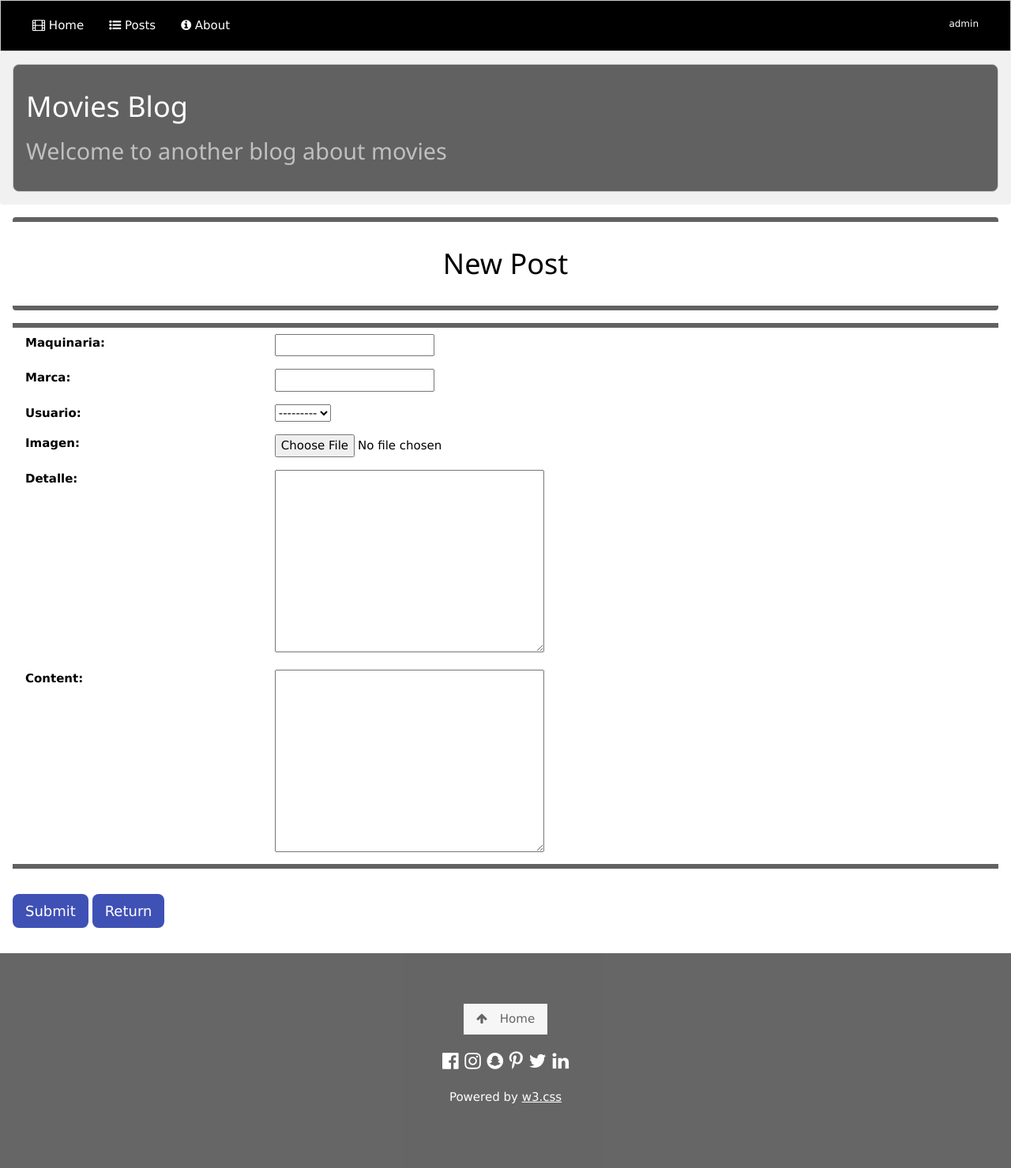
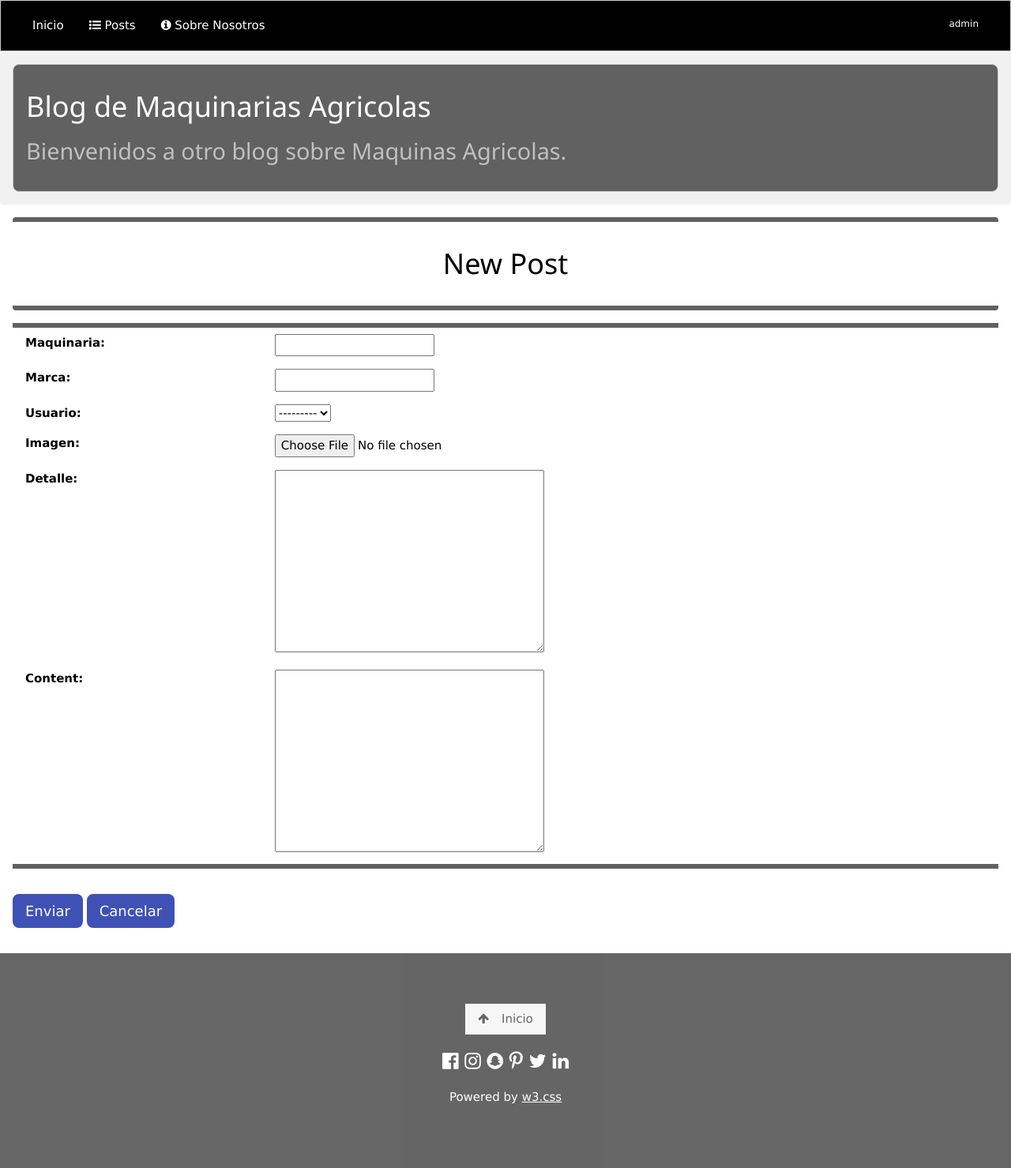
Before and after one commit to nahuelim/ProyectoFinal, a Django app: page /post_form/ in a window 1280 px wide. Shown: the whole page at 79% size. Run offline with Django 4.2, Linux system fonts and the light colour scheme; a user stored in the database is signed in; data comes from the database, SQL or seed files in the repository; both versions use the stored data as it was after the commit; some libraries are stand-ins or nearby versions.

Commit message:
Cambias a Español e Imagenes

```diff
--- a/ProyectoFinal/BlogApp/templates/BlogApp/about.html
+++ b/ProyectoFinal/BlogApp/templates/BlogApp/about.html
@@ -3,14 +3,14 @@
 {% block content %}
 
 <div class="w3-panel w3-padding-16 w3-center w3-topbar w3-bottombar w3-border-dark-grey w3-round">
-    <h1>About</h1>
+    <h1>Sobre Nosotros</h1>
 </div>
 
 
 <div class="w3-container w3-round-large w3-padding-16 w3-margin-top w3-margin-bottom">
     <div class="w3-card-4 w3-margin-top">
         <header class="w3-container">
-            <h1>About me:</h1>
+            <h1>Sobre Nosotros:</h1>
         </header>
         <div class="w3-container">
             <h3>Contadora comenzando a insertarse en el mundo de la programación!</h3>
@@ -35,7 +35,7 @@
 
 <!-- Botones -->
 <div class="w3-bar w3-padding-32 w3-center">
-    <a button type="button" class="w3-button w3-round-large w3-large w3-indigo" href=" {% url 'blogapp:Home' %} ">Return to Home</button></a>
+    <a button type="button" class="w3-button w3-round-large w3-large w3-indigo" href=" {% url 'blogapp:Home' %} ">Pagina Inicio</button></a>
 </div>
 
 
--- a/ProyectoFinal/BlogApp/templates/BlogApp/components/footer.html
+++ b/ProyectoFinal/BlogApp/templates/BlogApp/components/footer.html
@@ -1,7 +1,7 @@
 <!-- Footer -->
 
 <footer class="w3-center w3-black w3-padding-64 w3-opacity w3-hover-opacity-off">
-    <a href="{% url 'blogapp:Home' %}" class="w3-button w3-light-grey"><i class="fa fa-arrow-up w3-margin-right"></i>Home</a>
+    <a href="{% url 'blogapp:Home' %}" class="w3-button w3-light-grey"><i class="fa fa-arrow-up w3-margin-right"></i>Inicio</a>
     <div class="w3-xlarge w3-section">
       <i class="fa fa-facebook-official w3-hover-opacity"></i>
       <i class="fa fa-instagram w3-hover-opacity"></i>
--- a/ProyectoFinal/BlogApp/templates/BlogApp/components/navbar.html
+++ b/ProyectoFinal/BlogApp/templates/BlogApp/components/navbar.html
@@ -1,9 +1,9 @@
 <!-- Navbar icons -->
 <div class="w3-bar w3-black w3-border w3-padding-large">
 
-    <a href="{% url 'blogapp:Home' %}" class="w3-bar-item w3-button"><i class= "fa fa-film"></i> Home</a>
+    <a href="{% url 'blogapp:Home' %}" class="w3-bar-item w3-button"><i ></i> Inicio</a>
     <a href="{% url 'blogapp:Posts' %}" class="w3-bar-item w3-button"><i class="fa fa-list-ul"></i> Posts</a>
-    <a href="{% url 'blogapp:About' %}" class="w3-bar-item w3-button"><i class="fa fa-info-circle"></i> About</a>
+    <a href="{% url 'blogapp:About' %}" class="w3-bar-item w3-button"><i class="fa fa-info-circle"></i> Sobre Nosotros</a>
 
     <!-- Dropdown list -->
     {% if user.is_authenticated %}
--- a/ProyectoFinal/BlogApp/templates/BlogApp/home.html
+++ b/ProyectoFinal/BlogApp/templates/BlogApp/home.html
@@ -5,20 +5,20 @@
 {% block content %}
 
 <div class="w3-container w3-padding-16 w3-center w3-topbar w3-bottombar w3-border-dark-grey w3-round">
-    <h1>Home page</h1>
+    <h1>Pagina de Inicio</h1>
     <h3 class="w3-opacity" style="text-shadow:1px 1px 0 #444"></h3>
 </div>
 
 {% if user.is_authenticated %}
     <div class="w3-container w3-light-grey w3-leftbar w3-rightbar w3-center">
-        <h5 style="color:navy">Welcome, <b>{{user.username}}</b>.</h5>
+        <h5 style="color:navy">Bienvenido, <b>{{user.username}}</b>.</h5>
     </div>
 {% endif %}
 
 <!-- Contenido (imagen principal) -->
 <div class="w3-panel">
     <div class="aligncenter w3-white">
-        <img src="{% static 'BlogApp/cinema-png-image.png' %}" class="w3-round" alt="banner">
+        <img src="{% static 'BlogApp/fototxt1_Tractores_John_Deere_1299752791.jpg' %}" class="w3-round" alt="banner">
         <style> -->
             .aligncenter {
             text-align: center;
--- a/ProyectoFinal/BlogApp/templates/BlogApp/post_form.html
+++ b/ProyectoFinal/BlogApp/templates/BlogApp/post_form.html
@@ -17,8 +17,8 @@
 
     <!-- Botones -->
     <div class="w3-bar w3-padding-32">
-        <input button type="submit" class="w3-button w3-round-large w3-button w3-large w3-indigo" value="Submit">
-        <a button type="button" class="w3-button w3-round-large w3-button w3-large w3-indigo" href=" {% url 'blogapp:Posts' %} ">Return</button></a>
+        <input button type="submit" class="w3-button w3-round-large w3-button w3-large w3-indigo" value="Enviar">
+        <a button type="button" class="w3-button w3-round-large w3-button w3-large w3-indigo" href=" {% url 'blogapp:Posts' %} ">Cancelar</button></a>
     </div>
 </form>
 
--- a/ProyectoFinal/BlogApp/templates/BlogApp/posts.html
+++ b/ProyectoFinal/BlogApp/templates/BlogApp/posts.html
@@ -6,16 +6,16 @@
 <!-- Title and subtitle -->
 <div class="w3-panel w3-padding-16 w3-center w3-topbar w3-bottombar w3-border-dark-grey w3-round">
     <h1>Posts</h1>
-    <h3 class="w3-opacity" style="text-shadow:1px 1px 0 #444">View the complete list of Posts:</h3>
+    <h3 class="w3-opacity" style="text-shadow:1px 1px 0 #444">Ver la lista completa de publicaciones:</h3>
 </div>
 
 <!-- Buscar Post -->
 <div class="w3-panel">
-    <h3>You can search for a title:</h3>
+    <h3>Puede buscar un titulo:</h3>
 
     <form action="{% url 'blogapp:SearchResult' %}" method="GET">
         <input type="text" name="title" id="title">
-        <input button type="submit" class="w3-button w3-round-large w3-button w3-indigo" value="Search">
+        <input button type="submit" class="w3-button w3-round-large w3-button w3-indigo" value="Buscar">
     </form>
 </div>
 
@@ -42,12 +42,12 @@
                         <td>{{post.marca}}</td>
                         <td>{{post.usuario}}</td>
                         <td>{{post.fecha}}</td>
-                        <td>{{post.detalle|slice:':70'|safe}} <a class="w3-text-blue" href="{% url 'blogapp:PostDetail' post.id %}">... [Read More]</a></td>
+                        <td>{{post.detalle|slice:':70'|safe}} <a class="w3-text-blue" href="{% url 'blogapp:PostDetail' post.id %}">... [Mas]</a></td>
                         <td>
                             {% if request.user == post.usuario %}
                             <!-- Botones de tabla -->
-                            <a href="{% url 'blogapp:PostDelete' post.id %}" class="w3-button w3-round w3-indigo w3-small"><i class="fa fa-trash"></i> Delete Post</a>
-                            <a href="{% url 'blogapp:EditPost' post.id %}" class="w3-button w3-round w3-indigo w3-small"><i class="fa fa-edit"></i> Edit Post</a>
+                            <a href="{% url 'blogapp:PostDelete' post.id %}" class="w3-button w3-round w3-indigo w3-small"><i class="fa fa-trash"></i> Eliminar</a>
+                            <a href="{% url 'blogapp:EditPost' post.id %}" class="w3-button w3-round w3-indigo w3-small"><i class="fa fa-edit"></i> Editar</a>
                             {% endif %}
                         </td>
                     </tr>
@@ -61,7 +61,7 @@
 
 <!-- Botones -->
 <div class="w3-bar w3-padding-32">
-    <a button class="w3-button w3-round-large w3-button w3-large w3-indigo" href="{% url 'blogapp:PostForm' %}"><i class="fa fa-edit"></i> Create New Post</a>
+    <a button class="w3-button w3-round-large w3-button w3-large w3-indigo" href="{% url 'blogapp:PostForm' %}"><i class="fa fa-edit"></i> Nuevo Post</a>
 
 </div>
 
--- a/ProyectoFinal/BlogApp/templates/BlogApp/template.html
+++ b/ProyectoFinal/BlogApp/templates/BlogApp/template.html
@@ -9,7 +9,7 @@
     <meta name="viewport" content="width=device-width, initial-scale=1.0">
     <link rel="stylesheet" href="https://www.w3schools.com/w3css/4/w3.css">
     <title>{{title}}</title>
-    <link rel="icon" type="image/x-icon" href="{% static 'BlogApp/film-slate-simple-icon.png' %}">
+
     <link rel="stylesheet" href="https://cdnjs.cloudflare.com/ajax/libs/font-awesome/4.7.0/css/font-awesome.min.css">
 </head>
 
@@ -20,8 +20,8 @@
     <!-- Title and subtitle -->
     <div class="w3-container w3-round w3-light-gray">
         <div class="w3-panel w3-dark-grey w3-padding-16 w3-border w3-round-large">
-            <h1>Movies Blog<br>
-            <small class="w3-opacity">Welcome to another blog about movies</small></h1>
+            <h1>Blog de Maquinarias Agricolas<br>
+            <small class="w3-opacity">Bienvenidos a otro blog sobre Maquinas Agricolas.</small></h1>
         </div>
     </div>
 
```
Also changed, not shown: ProyectoFinal/BlogApp/static/BlogApp/cinema-png-image.png (deleted), ProyectoFinal/BlogApp/static/BlogApp/film-slate-simple-icon.png (deleted), ProyectoFinal/BlogApp/static/BlogApp/fototxt1_Tractores_John_Deere_1299752791.jpg (added), ProyectoFinal/db.sqlite3.
